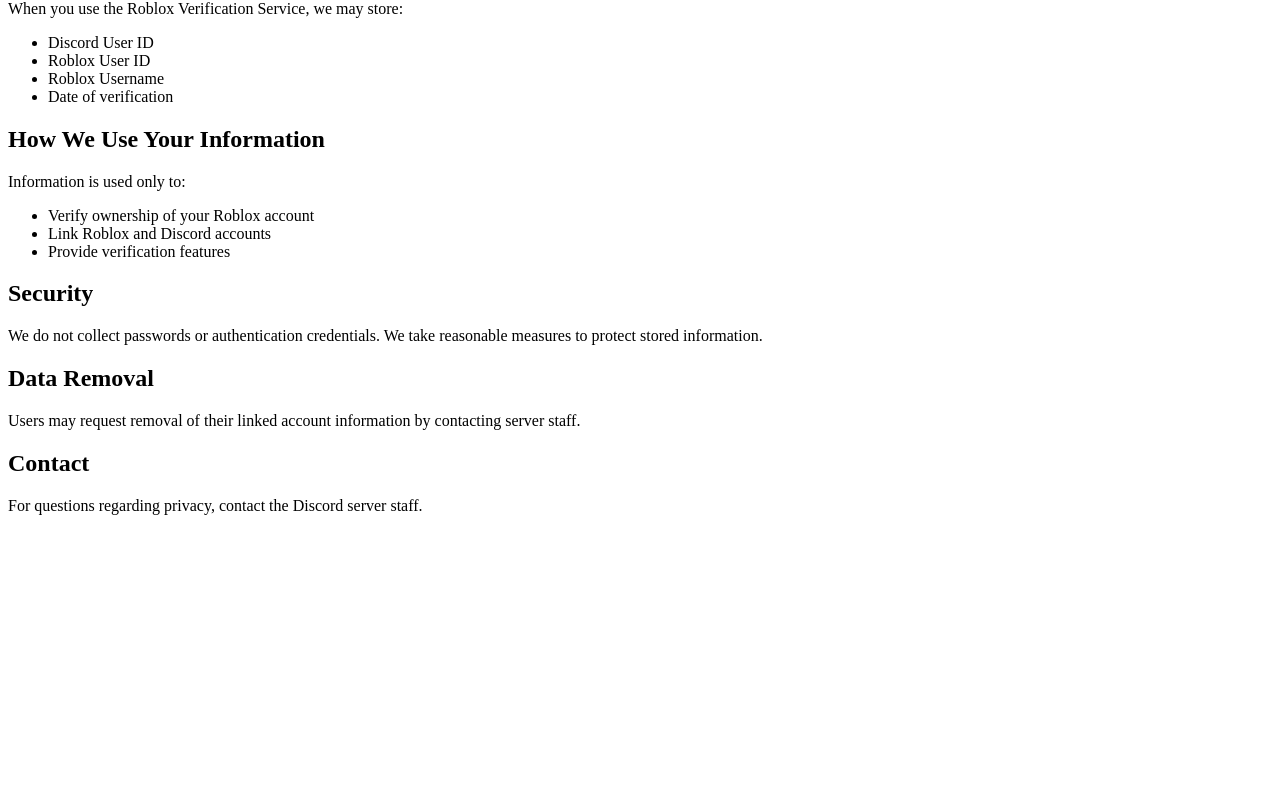
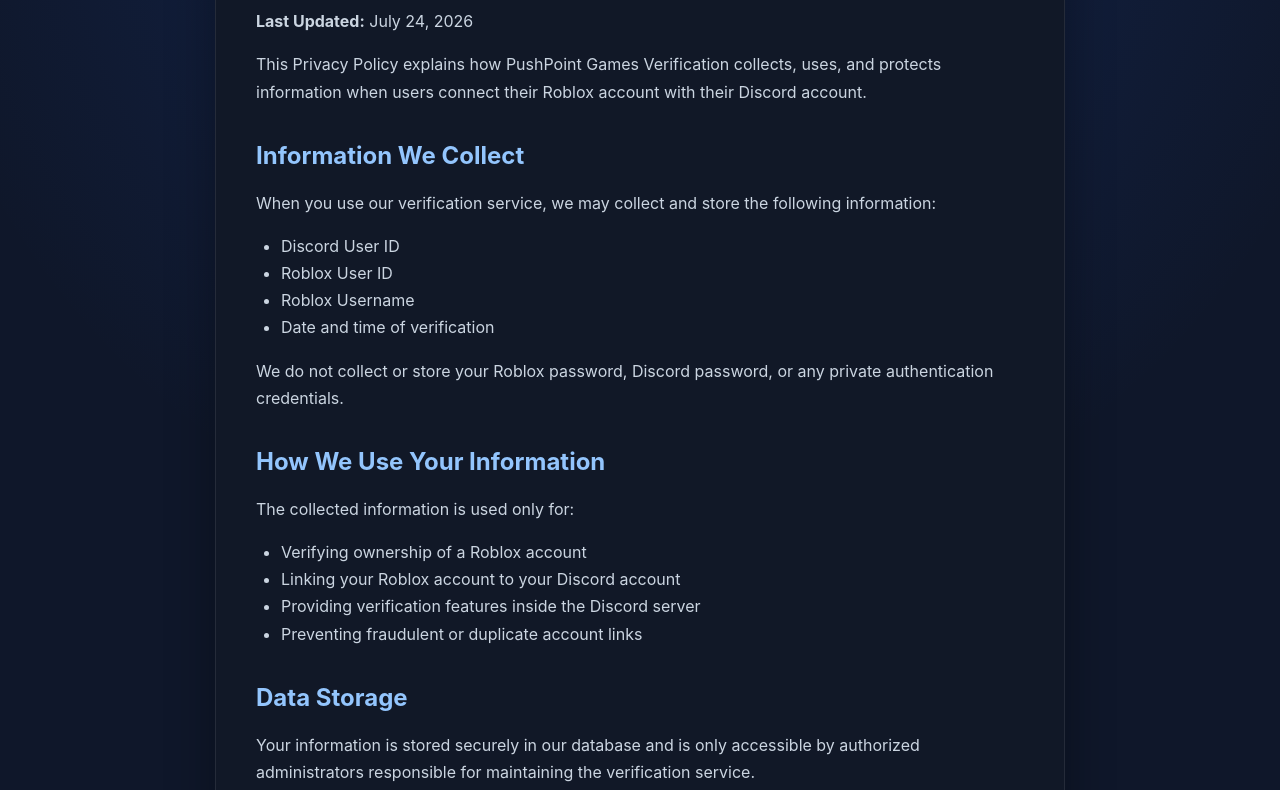
Before and after one commit to ErDavvo/PushPoint-Games-Verification, a plain HTML site: page privacy.html in a window 1280 px wide. Shown: the part 165-955 px from the top of the page. Before the commit the page ends 800 px from the top, so only its background shows below. Drawn offline with Linux system fonts and the light colour scheme.

Commit message:
Revise privacy policy content and structure
Updated privacy policy to clarify data collection and usage.

```diff
--- a/privacy.html
+++ b/privacy.html
@@ -1,65 +1,263 @@
 <!DOCTYPE html>
-<html>
+<html lang="en">
 
 <head>
-<title>Privacy Policy</title>
+
+<meta charset="UTF-8">
+<meta name="viewport" content="width=device-width, initial-scale=1.0">
+
+<title>Privacy Policy - PushPoint Games Verification</title>
+
+
+<style>
+
+* {
+    box-sizing: border-box;
+    font-family: Inter, Arial, sans-serif;
+}
+
+
+body {
+
+    margin: 0;
+
+    background:
+    radial-gradient(circle at top, #2563eb33, transparent 40%),
+    #0f172a;
+
+    color: white;
+
+    padding: 40px;
+
+}
+
+
+.container {
+
+    max-width: 850px;
+
+    margin: auto;
+
+    background: #111827;
+
+    border: 1px solid #ffffff15;
+
+    border-radius: 20px;
+
+    padding: 40px;
+
+    box-shadow: 0 20px 50px #0005;
+
+}
+
+
+h1 {
+
+    color: #60a5fa;
+
+    font-size: 36px;
+
+}
+
+
+h2 {
+
+    margin-top: 35px;
+
+    color: #93c5fd;
+
+}
+
+
+p, li {
+
+    color: #cbd5e1;
+
+    line-height: 1.7;
+
+}
+
+
+ul {
+
+    padding-left: 25px;
+
+}
+
+
+.footer {
+
+    margin-top: 40px;
+
+    color: #64748b;
+
+    font-size: 14px;
+
+}
+
+
+a {
+
+    color: #60a5fa;
+
+}
+
+
+</style>
+
+
 </head>
+
 
 <body>
 
-<h1>Privacy Policy</h1>
 
-<p><b>Last Updated:</b> July 24, 2026</p>
+<div class="container">
 
 
-<h2>Information We Collect</h2>
+<h1>
+Privacy Policy
+</h1>
+
 
 <p>
-When you use the Roblox Verification Service, we may store:
+<b>Last Updated:</b> July 24, 2026
 </p>
 
+
+<p>
+This Privacy Policy explains how PushPoint Games Verification collects, uses, and protects information when users connect their Roblox account with their Discord account.
+</p>
+
+
+
+<h2>
+Information We Collect
+</h2>
+
+
+<p>
+When you use our verification service, we may collect and store the following information:
+</p>
+
+
 <ul>
+
 <li>Discord User ID</li>
+
 <li>Roblox User ID</li>
+
 <li>Roblox Username</li>
-<li>Date of verification</li>
+
+<li>Date and time of verification</li>
+
 </ul>
 
 
-<h2>How We Use Your Information</h2>
+<p>
+We do not collect or store your Roblox password, Discord password, or any private authentication credentials.
+</p>
+
+
+
+<h2>
+How We Use Your Information
+</h2>
+
 
 <p>
-Information is used only to:
+The collected information is used only for:
 </p>
 
+
 <ul>
-<li>Verify ownership of your Roblox account</li>
-<li>Link Roblox and Discord accounts</li>
-<li>Provide verification features</li>
+
+<li>Verifying ownership of a Roblox account</li>
+
+<li>Linking your Roblox account to your Discord account</li>
+
+<li>Providing verification features inside the Discord server</li>
+
+<li>Preventing fraudulent or duplicate account links</li>
+
 </ul>
 
 
-<h2>Security</h2>
+
+<h2>
+Data Storage
+</h2>
+
 
 <p>
-We do not collect passwords or authentication credentials.
-We take reasonable measures to protect stored information.
+Your information is stored securely in our database and is only accessible by authorized administrators responsible for maintaining the verification service.
 </p>
 
 
-<h2>Data Removal</h2>
+
+<h2>
+Data Sharing
+</h2>
+
 
 <p>
-Users may request removal of their linked account information by contacting server staff.
+We do not sell, trade, or share your personal information with third parties.
+Information may only be disclosed if required by law.
 </p>
 
 
-<h2>Contact</h2>
+
+<h2>
+Data Removal
+</h2>
+
 
 <p>
-For questions regarding privacy, contact the Discord server staff.
+You may request the removal of your linked Roblox account information by contacting the server staff or using an available unlink feature.
 </p>
 
 
+
+<h2>
+Security
+</h2>
+
+
+<p>
+We take reasonable measures to protect stored information. However, no online service can guarantee complete security.
+</p>
+
+
+
+<h2>
+Changes To This Policy
+</h2>
+
+
+<p>
+This Privacy Policy may be updated from time to time. Continued use of the service means you accept any changes.
+</p>
+
+
+
+<h2>
+Contact
+</h2>
+
+
+<p>
+For privacy-related questions, please contact the PushPoint Games staff team.
+</p>
+
+
+<div class="footer">
+© PushPoint Games
+</div>
+
+
+</div>
+
+
 </body>
+
 </html>
```
